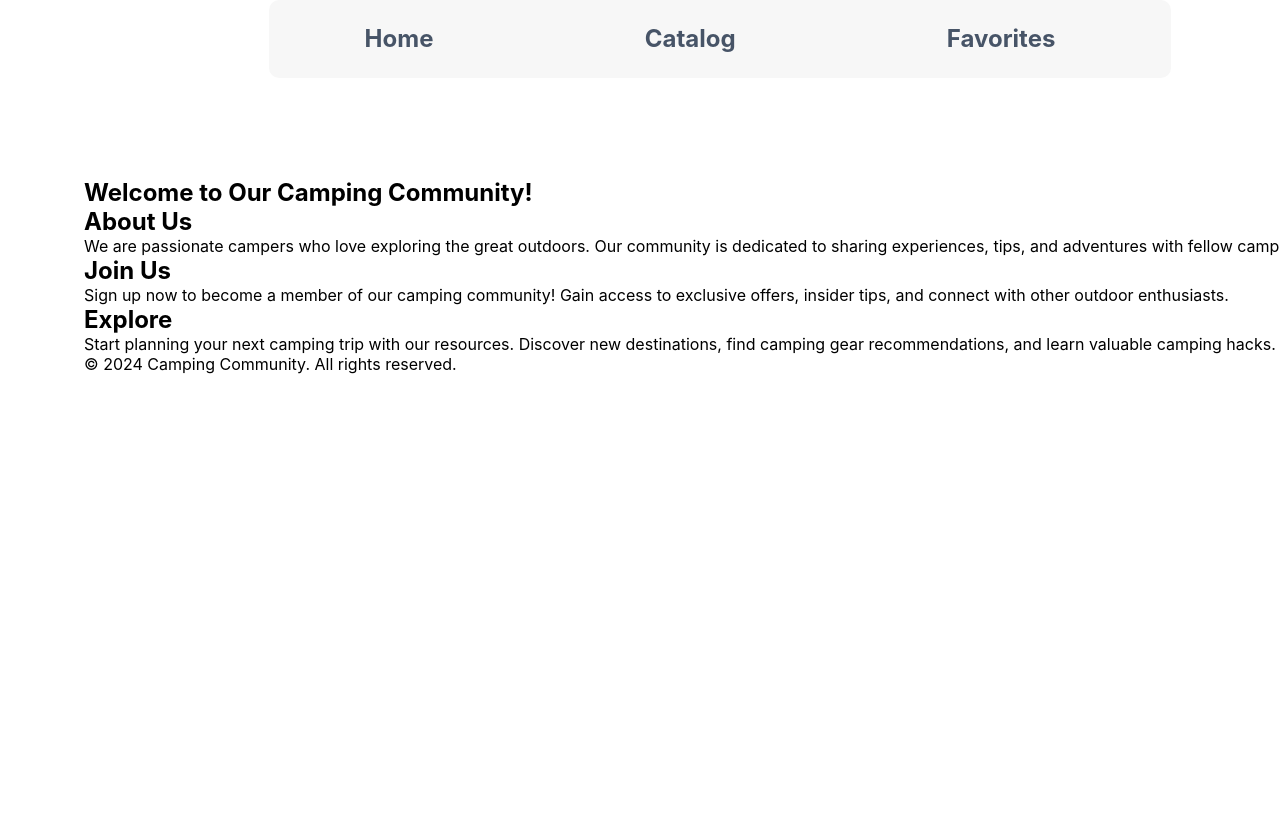
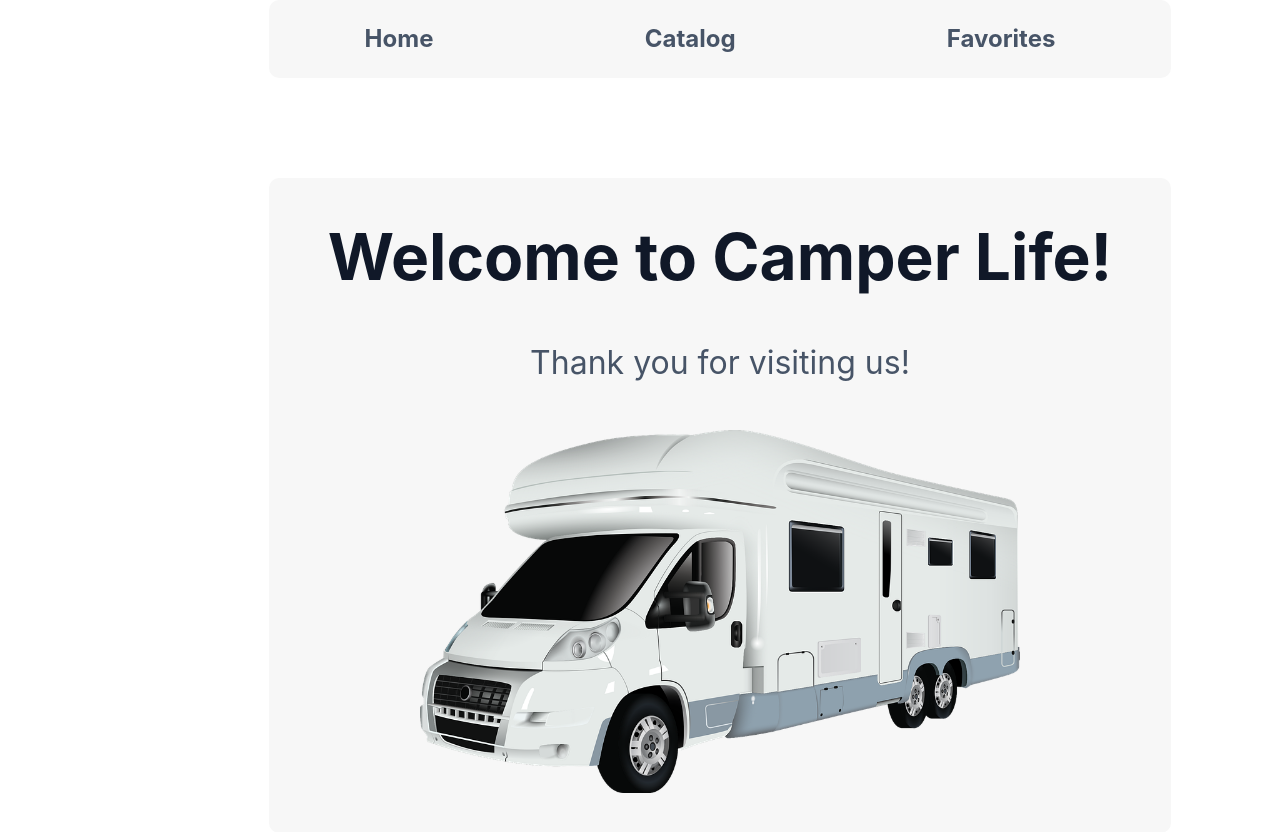
Before and after one commit to SerhiiOsmolovskyi/goit-test-task, a React (Vite) app: page /goit-test-task/ in a window 1280 px wide. Shown: the top 832 px of the page. Before the commit the page ends 800 px from the top, so only its background shows below. Built offline with nearby package versions, Linux system fonts and the light colour scheme; a web font is replaced by a local one.

Commit message:
added styles + fixed errors

```diff
--- a/src/components/BookForm/BookForm.module.css
+++ b/src/components/BookForm/BookForm.module.css
@@ -49,8 +49,13 @@
   font-weight: 400;
   line-height: 125%;
   border-style: none;
+  resize: none;
+  width: 364px;
 }
+
 .fieldTextArea {
+  width: 364px;
+  height: auto;
   background-color: #f7f7f7;
   color: rgba(16, 24, 40, 0.6);
   font-family: Inter;
--- a/src/components/CamperDetailsModal/CamperDetailsModal.jsx
+++ b/src/components/CamperDetailsModal/CamperDetailsModal.jsx
@@ -106,6 +106,7 @@ export default function CamperDetailsModal({
                   onClick={() => {
                     setActiveTab("features");
                   }}
+                  className={activeTab === "features" ? styles.activeLink : ""}
                 >
                   Features
                 </button>
@@ -115,6 +116,7 @@ export default function CamperDetailsModal({
                   onClick={() => {
                     setActiveTab("reviews");
                   }}
+                  className={activeTab === "reviews" ? styles.activeLink : ""}
                 >
                   Reviews
                 </button>
@@ -134,7 +136,14 @@ export default function CamperDetailsModal({
                           </span>
                           <div className={styles.reviewRightContainer}>
                             <p>{reviewer_name}</p>
-                            <FaStar className={styles.starIcon} />
+                            <span className={styles.raitingLine}>
+                              {[...Array(reviewer_rating)].map((_, index) => (
+                                <FaStar
+                                  key={index}
+                                  className={styles.starIcon}
+                                />
+                              ))}
+                            </span>
                           </div>
                         </div>
                         <p className={styles.comment}>{comment}</p>
--- a/src/components/CamperDetailsModal/CamperDetailsModal.module.css
+++ b/src/components/CamperDetailsModal/CamperDetailsModal.module.css
@@ -108,6 +108,19 @@
 .modalLink {
   display: flex;
   gap: 40px;
+  margin-bottom: 68px;
+  margin-top: 28px;
+  position: relative;
+}
+
+.modalLink::after {
+  content: "";
+  position: absolute;
+  bottom: -22px;
+  left: 0;
+  width: 100%;
+  height: 1px;
+  background-color: rgba(16, 24, 40, 0.2);
 }
 
 .modalBottomContainer {
@@ -182,3 +195,29 @@ button {
   color: #101828;
   line-height: 120%;
 }
+
+.raitingLine {
+  display: flex;
+  gap: 4px;
+}
+
+.modalLink button {
+  position: relative;
+}
+
+.modalLink button:after {
+  content: "";
+  display: block;
+  width: 100%;
+  height: 5px;
+  background-color: #e44848;
+  transform: scaleX(0);
+  transition: transform 0.3s ease;
+  position: absolute;
+  bottom: -24px;
+  left: 0;
+}
+
+.modalLink button.activeLink:after {
+  transform: scaleX(1);
+}
--- a/src/components/Nav/Nav.module.css
+++ b/src/components/Nav/Nav.module.css
@@ -3,7 +3,6 @@
   padding: 24px 0 24px;
   width: 902px;
   margin: 0 auto;
-  font-family: "Inter", sans-serif;
   font-weight: 700;
   border-radius: 10px;
 }
--- a/src/components/VehicleDetails/VehicleDetails.module.css
+++ b/src/components/VehicleDetails/VehicleDetails.module.css
@@ -27,6 +27,7 @@
   font-size: 18px;
   font-weight: 500;
   line-height: 133.3%;
+  text-transform: capitalize;
 }
 
 .vehicleDetailsItem p {
--- a/src/pages/CatalogPage/CatalogPage.jsx
+++ b/src/pages/CatalogPage/CatalogPage.jsx
@@ -28,7 +28,7 @@ export default function CatalogPage() {
       {Array.isArray(campers) && campers.length > 0 && (
         <CamperList campers={campers}></CamperList>
       )}
-      <button type="button" onClick={onIncrementPege}>
+      <button className={styles.button} type="button" onClick={onIncrementPege}>
         Load more
       </button>
     </section>
--- a/src/pages/CatalogPage/CatalogPage.module.css
+++ b/src/pages/CatalogPage/CatalogPage.module.css
@@ -1,3 +1,19 @@
 .section {
   padding: 100px 64px;
 }
+
+.button {
+  margin: 50px auto 100px;
+  display: flex;
+  padding: 16px 32px;
+  justify-content: center;
+  align-items: center;
+  gap: 10px;
+  border-radius: 200px;
+  border: 1px solid rgba(71, 84, 103, 0.2);
+  color: #101828;
+  font-size: 16px;
+  font-weight: 500;
+  line-height: 150%;
+  letter-spacing: -0.08px;
+}
--- a/src/pages/HomePage/HomePage.jsx
+++ b/src/pages/HomePage/HomePage.jsx
@@ -1,41 +1,17 @@
 import styles from "./HomePage.module.css";
+import camperImage from "../../assets/images/camper-van-8360614_960_720.png";
 
 export default function HomePage() {
   return (
     <section className={styles.section}>
-      <div>
-        <header>
-          <h1>Welcome to Our Camping Community!</h1>
-        </header>
-        <main>
-          <section>
-            <h2>About Us</h2>
-            <p>
-              We are passionate campers who love exploring the great outdoors.
-              Our community is dedicated to sharing experiences, tips, and
-              adventures with fellow campers.
-            </p>
-          </section>
-          <section>
-            <h2>Join Us</h2>
-            <p>
-              Sign up now to become a member of our camping community! Gain
-              access to exclusive offers, insider tips, and connect with other
-              outdoor enthusiasts.
-            </p>
-          </section>
-          <section>
-            <h2>Explore</h2>
-            <p>
-              Start planning your next camping trip with our resources. Discover
-              new destinations, find camping gear recommendations, and learn
-              valuable camping hacks.
-            </p>
-          </section>
-        </main>
-        <footer>
-          <p>&copy; 2024 Camping Community. All rights reserved.</p>
-        </footer>
+      <div className={styles.welcomePageContainer}>
+        <h1 className={styles.title}>Welcome to Camper Life!</h1>
+        <p className={styles.text}>Thank you for visiting us!</p>
+        <img
+          src={camperImage}
+          alt="Camper Van"
+          className={styles.camperImage}
+        />
       </div>
     </section>
   );
--- a/src/pages/HomePage/HomePage.module.css
+++ b/src/pages/HomePage/HomePage.module.css
@@ -1,3 +1,31 @@
 .section {
   padding: 100px 64px;
 }
+
+.welcomePageContainer {
+  margin: 0 auto;
+  display: flex;
+  flex-direction: column;
+  align-items: center;
+  gap: 48px;
+  background-color: #f7f7f7;
+  width: 902px;
+  border-radius: 10px;
+  padding: 40px;
+}
+
+.title {
+  color: #101828;
+  font-size: 64px;
+}
+
+.text {
+  color: #475467;
+  font-size: 32px;
+}
+
+.camperImage {
+  width: 100%;
+  max-width: 600px;
+  height: auto;
+}
```
Also changed, not shown: src/main.jsx (+4 -4 lines), src/assets/images/camper-van-8360614_960_720.png (added).
